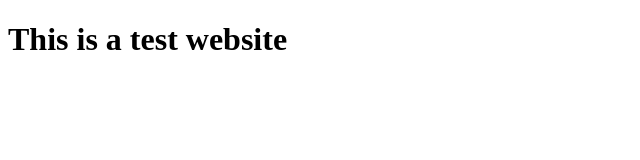
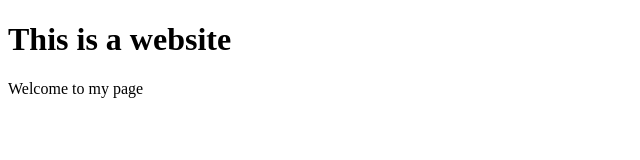
Before and after one commit to EmmGlezz/ClassTest, a plain HTML site: page index.html in a window 1280 px wide. Shown: the whole page, without its empty margins (0-640 px from the left). Drawn offline with Linux system fonts and the light colour scheme.

Commit message:
updated index file - 24/11/2026

```diff
--- a/index.html
+++ b/index.html
@@ -6,6 +6,7 @@
     <title>Test Website</title>
 </head>
 <body>
-    <h1>This is a test website</h1>
+    <h1>This is a website</h1>
+    <p>Welcome to my page</p>
 </body>
 </html>
```
